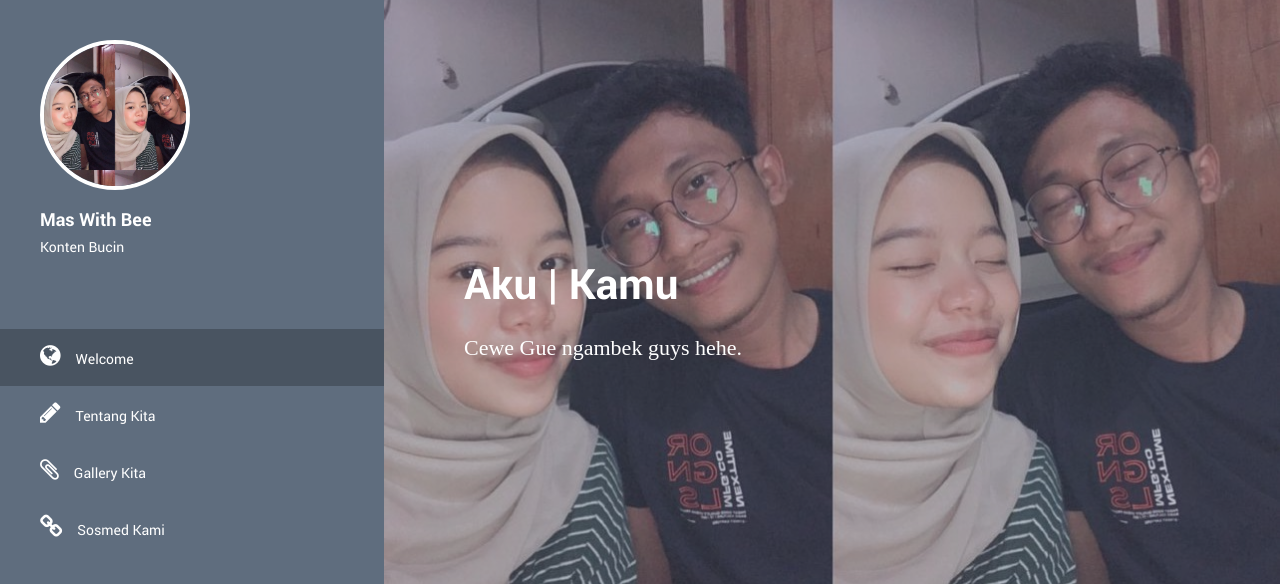
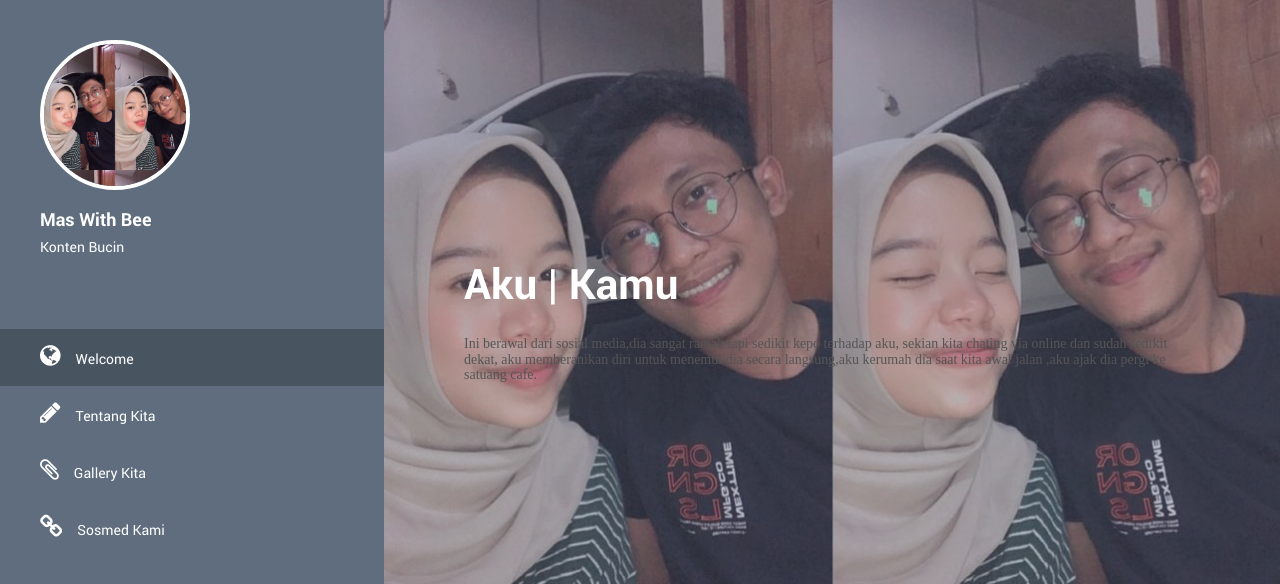
Before and after one commit to Arbiansyah30/Bcnn, a plain HTML site: page index.html in a window 1280 px wide. Shown: the top 584 px of the page. Drawn offline with Linux system fonts and the light colour scheme.

Commit message:
Update index.html

```diff
--- a/index.html
+++ b/index.html
@@ -6,7 +6,7 @@
     <head>
         <meta charset="utf-8">
         <meta http-equiv="X-UA-Compatible" content="IE=edge">
-        <title>14November2022</title>
+        <title>Our Bucin Blog</title>
         <meta name="description" content="">
         <!--
     	Volton Template
@@ -87,7 +87,8 @@
             <div class="banner-overlay"></div>
             <div class="welcome-text">
                 <h2>Aku | Kamu</h2>
-                <h5>Cewe Gue ngambek guys hehe.</h5>
+                <h4>Ini berawal dari sosial media,dia sangat ramah tapi sedikit kepo terhadap aku, sekian kita chating via online dan sudah sedikit dekat,
+                        aku memberanikan diri untuk menemui dia secara langsung,aku kerumah dia saat kita awal jalan ,aku ajak dia pergi ke satuang cafe.</h4>
             </div>
         </div>
 
```
